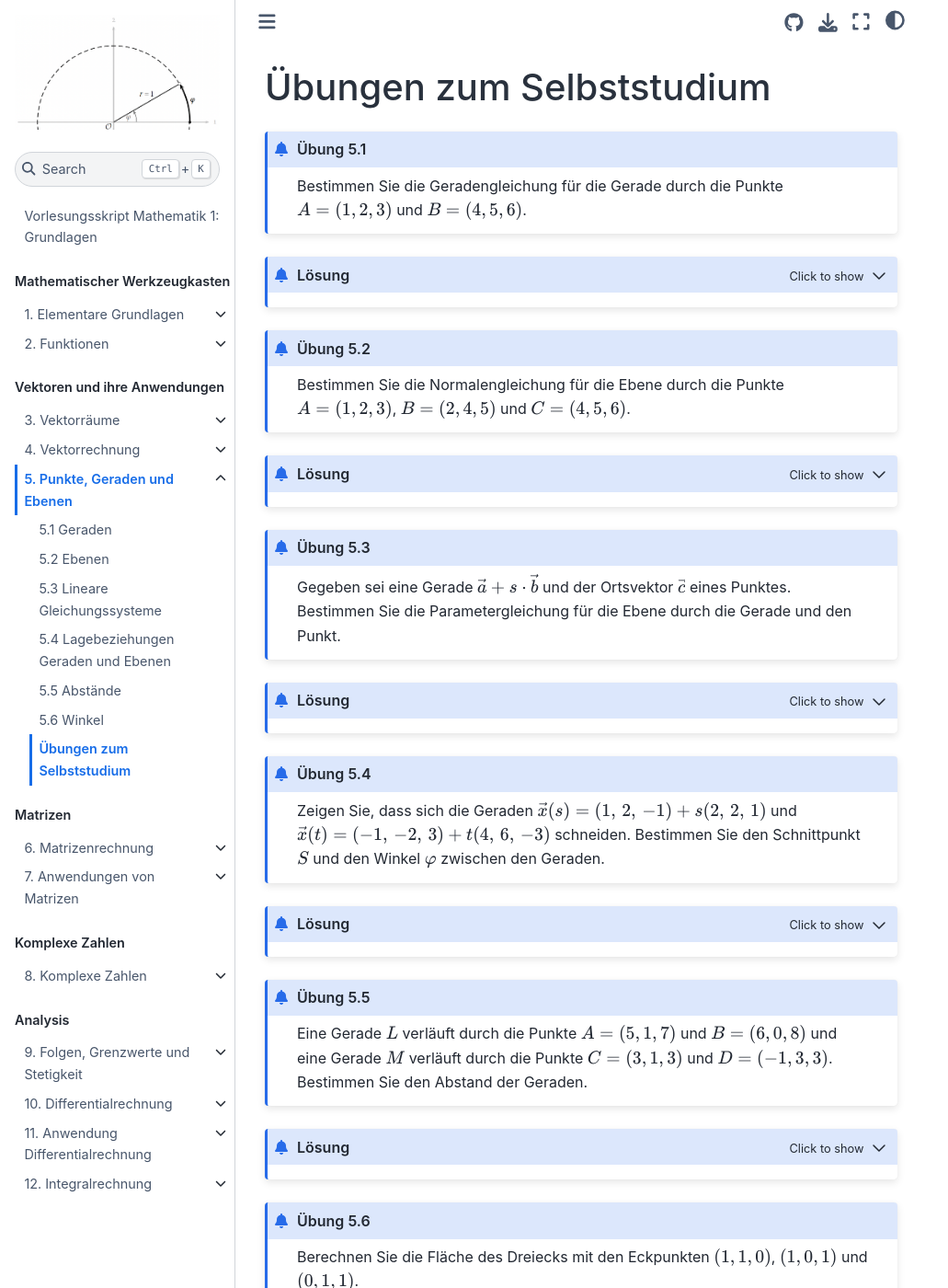
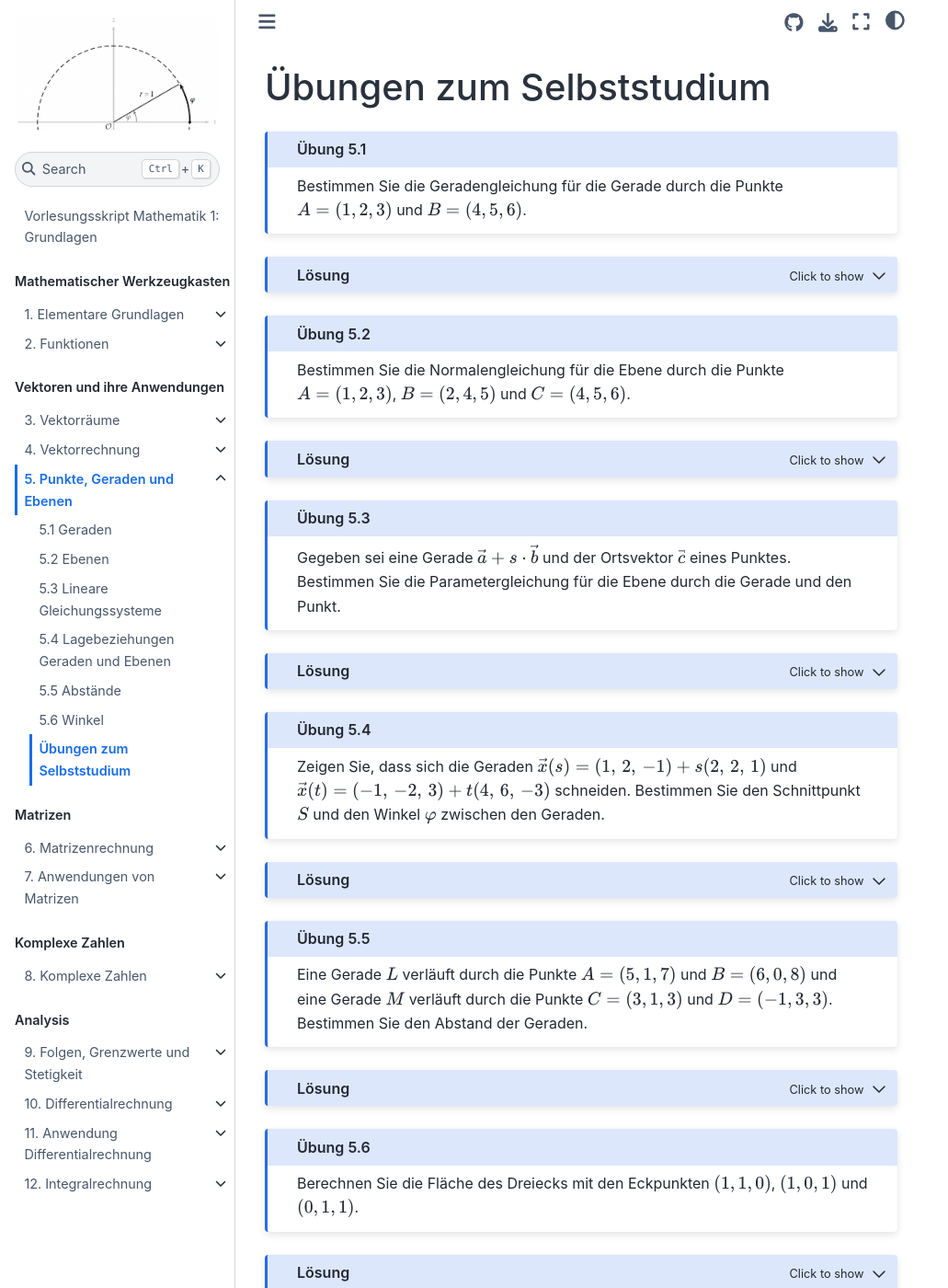
Before and after one commit to s-linden/mathematik-1-grundlagen, a Jupyter Book: the page built from chapter05/chapter05_sec07.md, in a window 1280 px wide and 1400 px high. Shown: the whole window at 92% size, without its empty margins (0-1031 px from the left). Built offline with Jupyter Book 1.0.4 settings and Sphinx 7.4.7 and the Sphinx Book theme 1.1.4, drawn with Linux system fonts in a browser that asks for light colours; a script that is not in the unit is left out; comment, search, counter and statistics services are not loaded; some of the changed text lies outside the part shown.

Commit message:
Aktualisierung 06.11.2026 11:55: _static/vernetzend.css, chapter05/chapter05_sec07.md

```diff
--- a/_static/vernetzend.css
+++ b/_static/vernetzend.css
@@ -12,3 +12,17 @@ div.admonition.vernetzend > .admonition-title::after {
   height: 1.3rem;
   top: 0.3rem;
 }
+
+/* Alle anderen Übungen und Lösungen (Admonition mit :class: miniexercise):
+   kein Icon in der Titelzeile (statt der Glocke). */
+div.admonition.miniexercise:not(.vernetzend) > .admonition-title::after {
+  content: none;
+}
+
+/* Zugeklappte Lösungen: Abstände der versteckten Inhalte entfernen.
+   Sonst wird ein Lösungskasten mit mehreren "Lösungsweg"-Feldern (z. B. 5.10)
+   im zugeklappten Zustand höher als die anderen. */
+div.admonition.toggle.toggle-hidden > :not(.admonition-title) {
+  margin-top: 0 !important;
+  margin-bottom: 0 !important;
+}
```
Also changed, not shown: chapter05/chapter05_sec07.md (+1 -1 lines).
